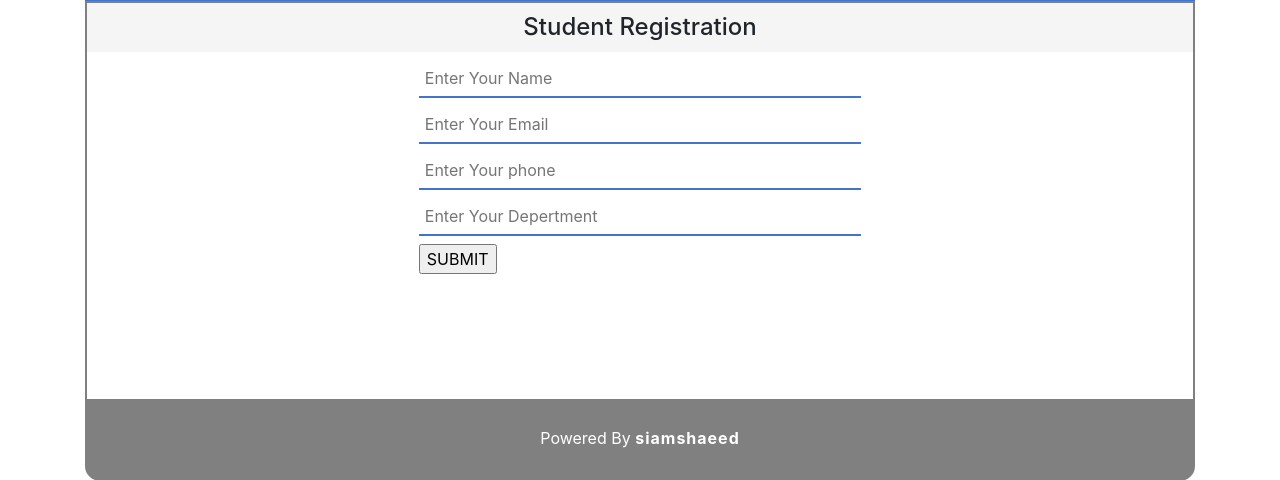
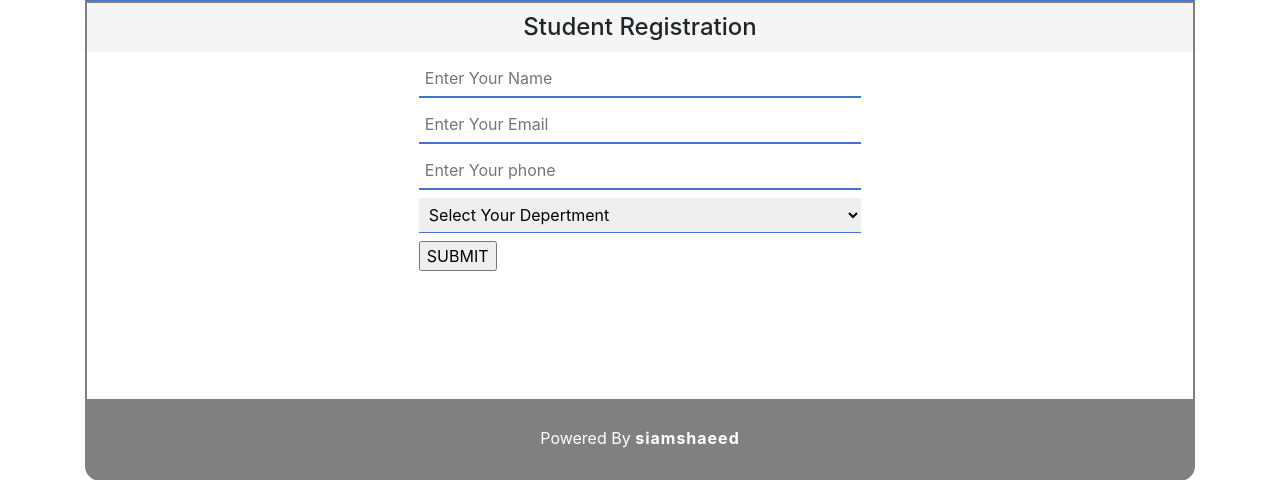
Before and after one commit to siamshaeed/CRUD-PHP, a PHP site: page /create.php in a window 1280 px wide. Shown: the part 142-622 px from the top of the page. Run offline with PHP 8.4, Linux system fonts and the light colour scheme.

Commit message:
select frontEnd

```diff
--- a/create.php
+++ b/create.php
@@ -71,7 +71,13 @@ require_once('connection.php');
 							<input class="myinput" type="text" name="mname" placeholder="Enter Your Name">
 							<input class="myinput" type="email" name="memail" placeholder="Enter Your Email">
 							<input class="myinput" type="phone" name="mphone" placeholder="Enter Your phone">
-							<input class="myinput" type="text" name="mdepertment" placeholder="Enter Your Depertment">
+							<!-- <input class="myinput" type="text" name="mdepertment" placeholder="Enter Your Depertment">  -->
+							<select class="myinput selectbBorder" name="mdepertment">
+								<option>Select Your Depertment</option>
+								<option>CSE</option>
+								<option>EEE</option>
+								<option>CIVIL</option>
+							</select>
 							<input type="submit" name="sbmt" value="SUBMIT">
 						</form>
 					</div>
```
Also changed, not shown: css/style.css (line endings or trailing spaces).
